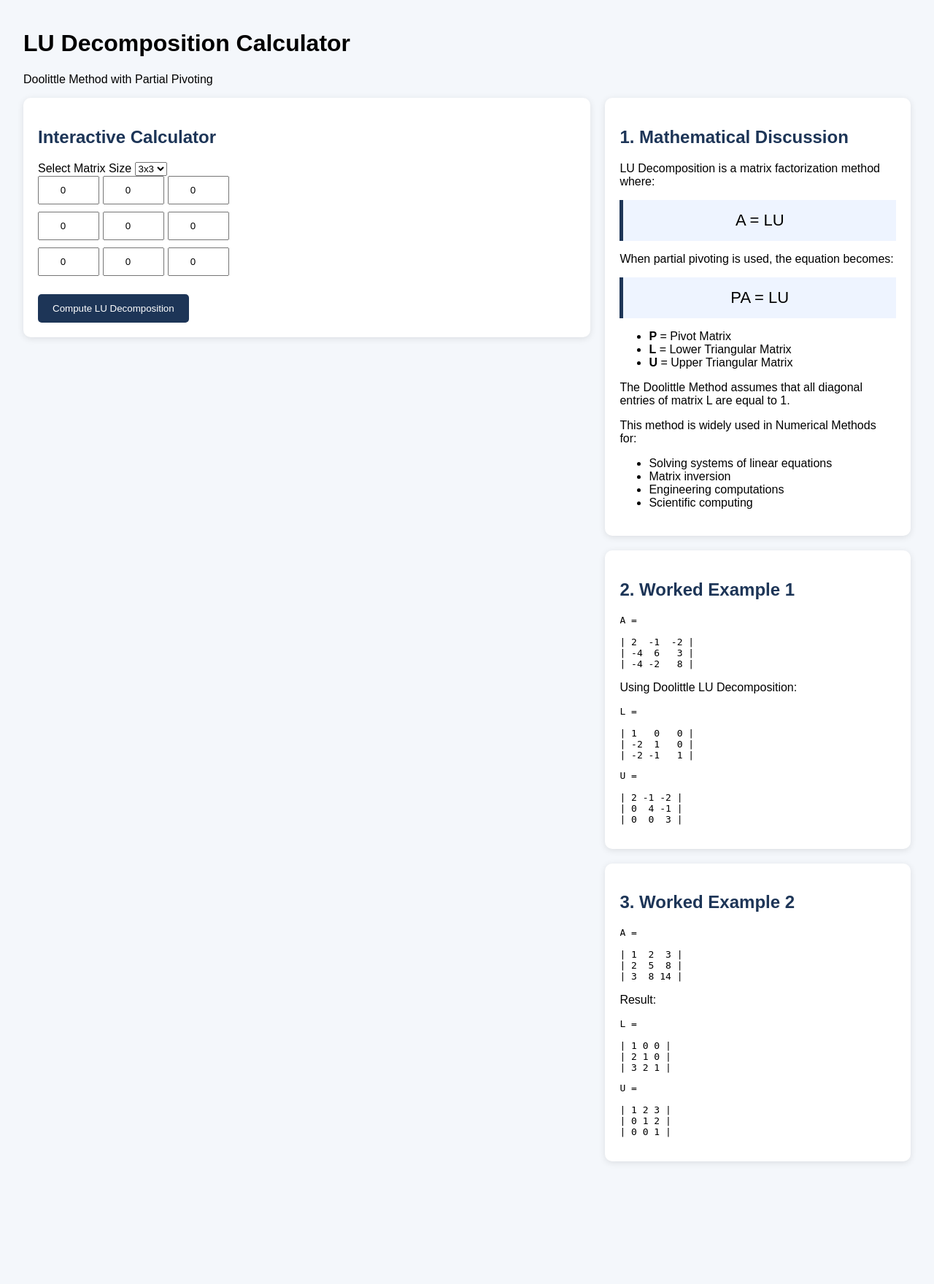
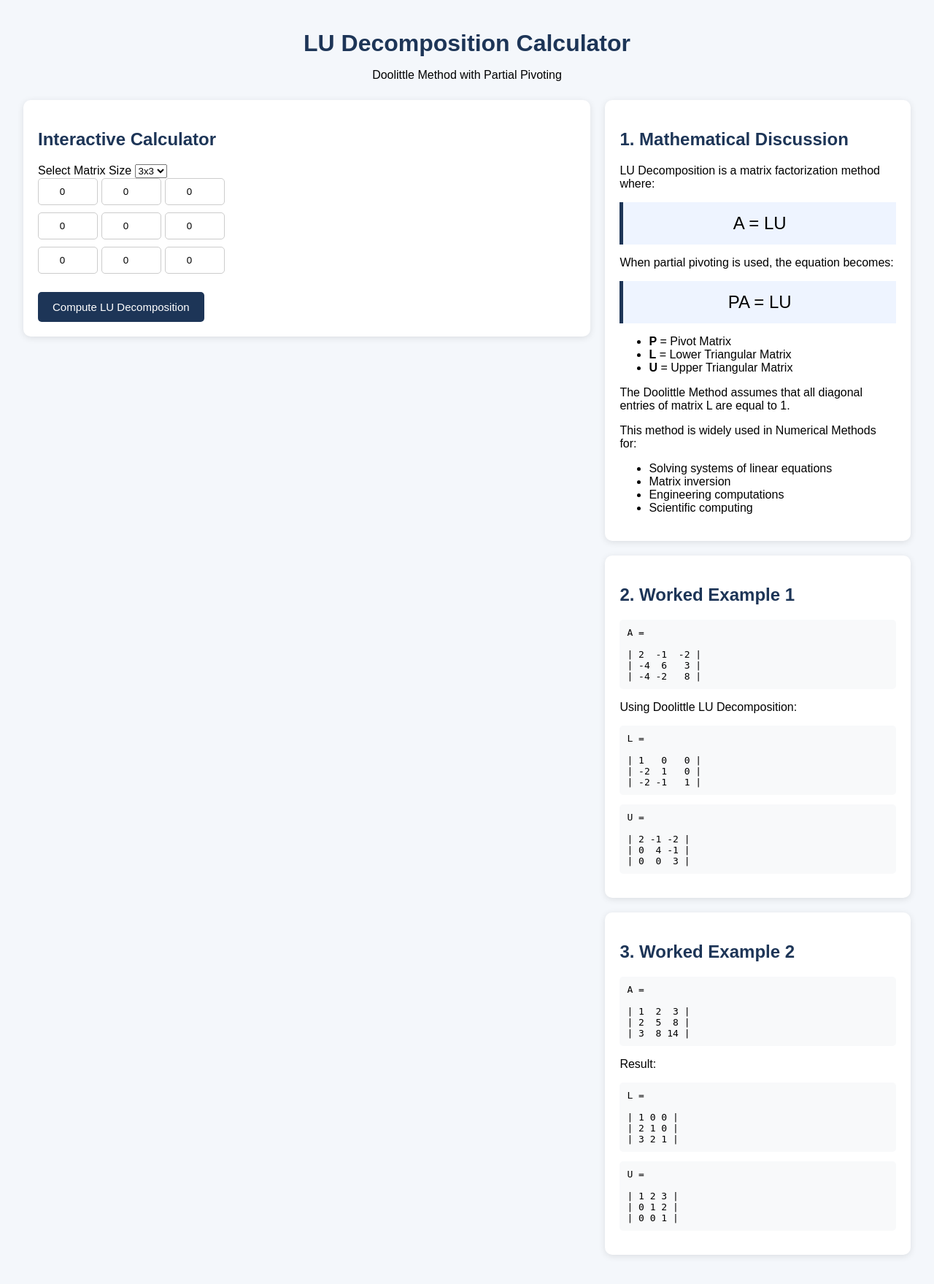
Before and after one commit to ranariomarc-wq/LU_Decomposition_Project, a Flask app: page / in a window 1280 px wide. Shown: the whole page at 73% size. Before the commit the page ends 1593 px from the top, so only its background shows below. Run offline with Flask 3, Linux system fonts and the light colour scheme.

Commit message:
Update style.css

```diff
--- a/static/style.css
+++ b/static/style.css
@@ -1,6 +1,7 @@
 body {
 
     margin: 0;
+    padding: 0;
     font-family: Arial, sans-serif;
     background: #f4f7fb;
 }
@@ -12,13 +13,13 @@ body {
     padding: 20px;
 }
 
-.top-title {
+.header {
 
     text-align: center;
-    margin-bottom: 20px;
+    margin-bottom: 25px;
 }
 
-.top-title h1 {
+.header h1 {
 
     color: #1d3557;
     margin-bottom: 5px;
@@ -65,6 +66,8 @@ h2 {
     padding: 10px;
     margin-right: 5px;
     text-align: center;
+    border: 1px solid #ccc;
+    border-radius: 5px;
 }
 
 button {
@@ -76,6 +79,7 @@ button {
     color: white;
     border-radius: 5px;
     cursor: pointer;
+    font-size: 15px;
 }
 
 button:hover {
@@ -102,41 +106,39 @@ table td {
     background: #eef4ff;
     padding: 15px;
     text-align: center;
-    font-size: 22px;
+    font-size: 24px;
     margin: 15px 0;
     border-left: 5px solid #1d3557;
 }
 
 .steps {
 
+    background: #f8f9fa;
+    padding: 10px;
     max-height: 400px;
     overflow-y: auto;
-    background: #f8f9fa;
-    padding: 10px;
+    border-radius: 5px;
 }
 
 .steps p {
 
+    font-family: monospace;
     margin: 8px 0;
-    font-family: monospace;
-}
-
-.matrix-box {
-
-    background: #f9f9f9;
-    padding: 10px;
-    border-radius: 5px;
 }
 
 pre {
 
-    font-family: monospace;
+    background: #f8f9fa;
+    padding: 10px;
+    border-radius: 5px;
+    overflow-x: auto;
 }
 
 .error {
 
     background: #ffd6d6;
     padding: 10px;
+    color: darkred;
     border-radius: 5px;
-    color: darkred;
+    margin-top: 10px;
 }
```
